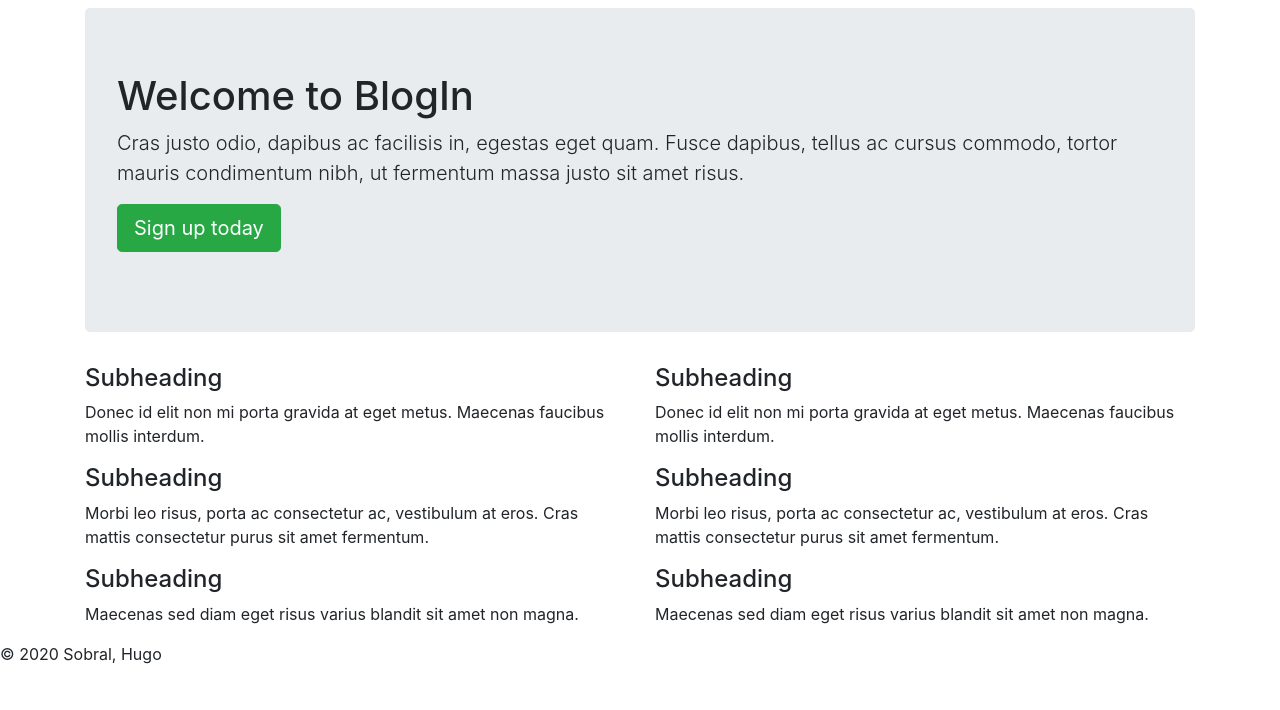
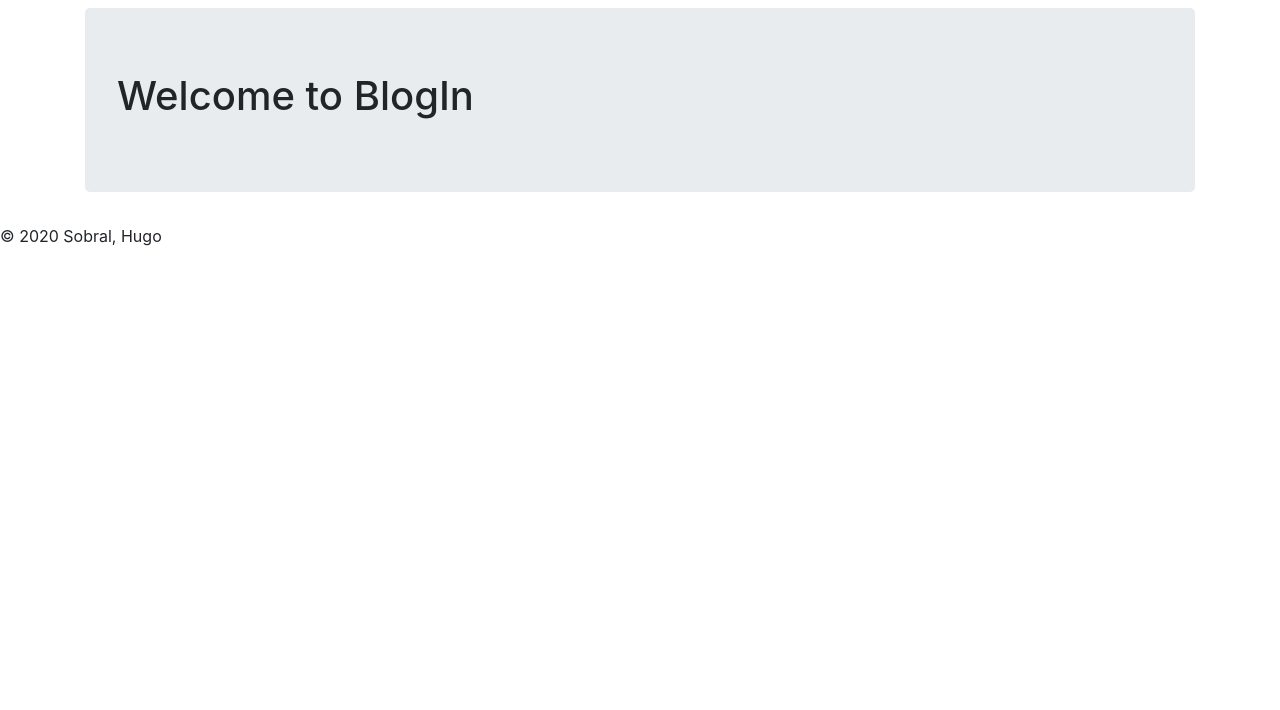
Before and after one commit to KiSobral/flask_studies, a Flask app: page / in a window 1280 px wide. Shown: the part 90-800 px from the top of the page. Run offline with Flask 2, Linux system fonts and the light colour scheme; some libraries are stand-ins or nearby versions.

Commit message:
Comment scaffold itens in index.html

```diff
--- a/app/templates/index.html
+++ b/app/templates/index.html
@@ -5,11 +5,11 @@
 {% block content%}
 <div class="jumbotron">
     <h1>Welcome to BlogIn</h1>
-    <p class="lead">Cras justo odio, dapibus ac facilisis in, egestas eget quam. Fusce dapibus, tellus ac cursus commodo, tortor mauris condimentum nibh, ut fermentum massa justo sit amet risus.</p>
-    <p><a class="btn btn-lg btn-success" href="#" role="button">Sign up today</a></p>
+    <!--p class="lead">Cras justo odio, dapibus ac facilisis in, egestas eget quam. Fusce dapibus, tellus ac cursus commodo, tortor mauris condimentum nibh, ut fermentum massa justo sit amet risus.</!--p>
+    <p><a class="btn btn-lg btn-success" href="#" role="button">Sign up today</a></p-->
   </div>
 
-  <div class="row marketing">
+  <!--div class="row marketing">
     <div class="col-lg-6">
       <h4>Subheading</h4>
       <p>Donec id elit non mi porta gravida at eget metus. Maecenas faucibus mollis interdum.</p>
@@ -31,7 +31,7 @@
       <h4>Subheading</h4>
       <p>Maecenas sed diam eget risus varius blandit sit amet non magna.</p>
     </div>
-  </div>
+  </div-->
 </div>
 
 {% endblock %}
```
